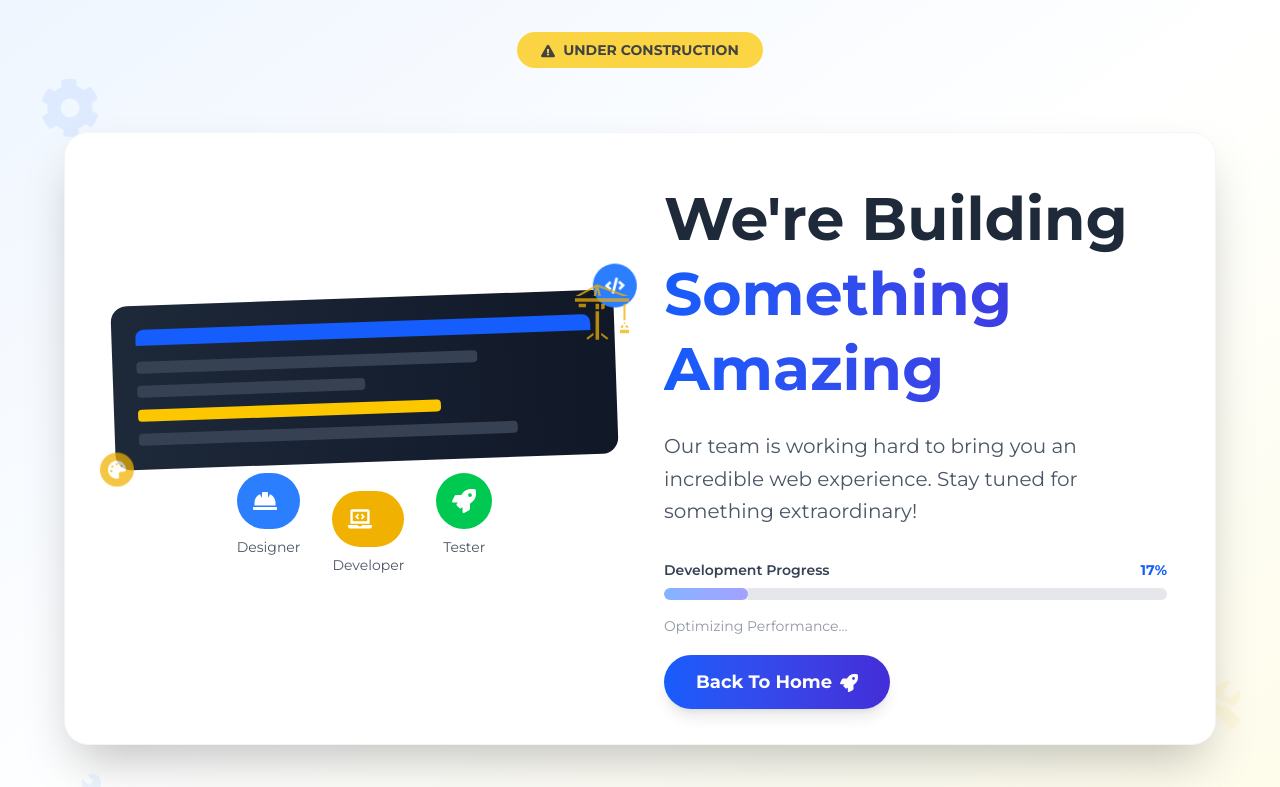
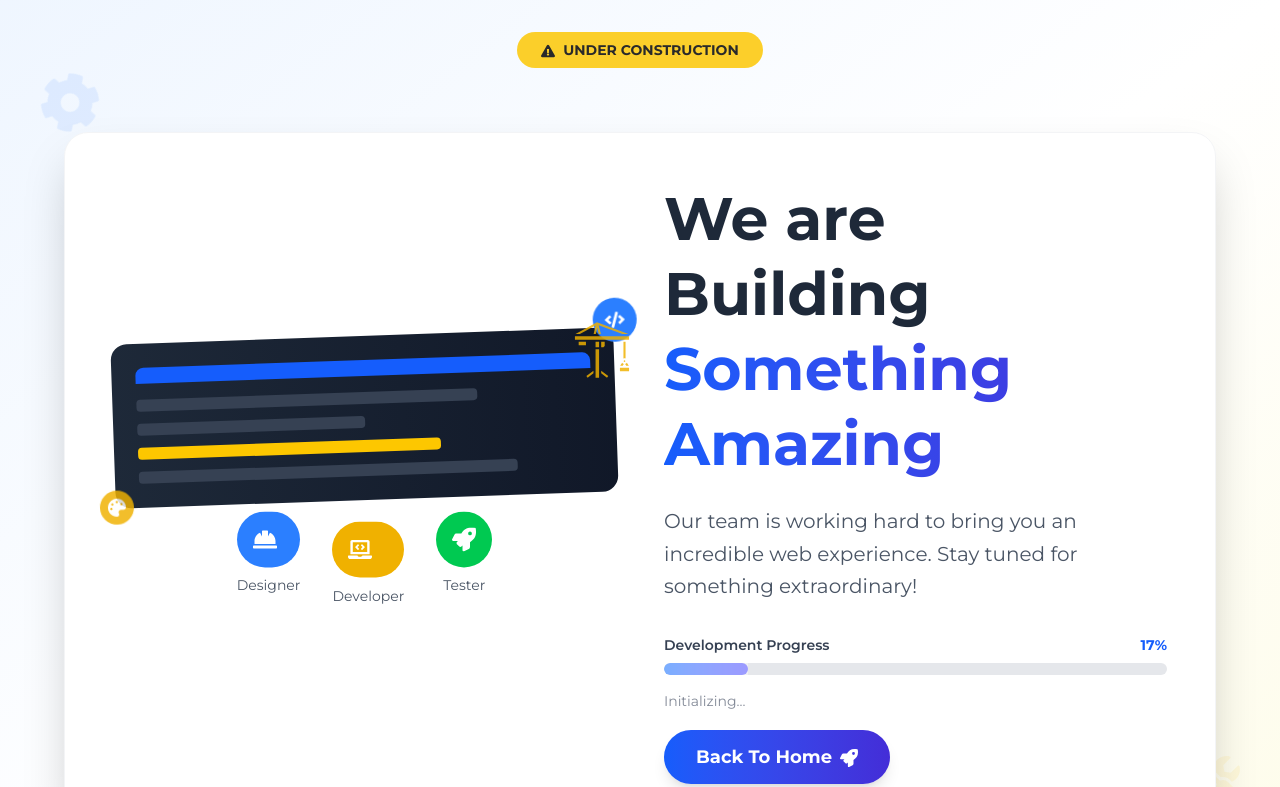
Before and after one commit to harshit0808sharma/offer-letter-generator, a Next.js app: page /about in a window 1280 px wide. Shown: the top 787 px of the page. Built offline with nearby package versions, Linux system fonts and the light colour scheme.

Commit message:
some useEffect and entities changes

```diff
--- a/app/about/page.js
+++ b/app/about/page.js
@@ -11,6 +11,7 @@ import {
 import Header from '../components/Layout/Header';
 import Footer from '../components/Layout/Footer';
 import UnderDevelopmentPage from '../components/Layout/UD';
+import Image from 'next/image';
 
 const containerVariants = {
   hidden: { opacity: 0 },
@@ -122,9 +123,11 @@ const AboutPage = () => {
                 className="text-center max-w-xs"
               >
                 {member.image ? (
-                  <img
+                  <Image
                     src={member.image}
                     alt={member.name}
+                    width={400}
+                    height={400}
                     className="w-36 h-36 rounded-full mx-auto mb-5 object-cover shadow-xl border-4 border-indigo-200"
                   />
                 ) : (
--- a/app/components/Layout/UD.js
+++ b/app/components/Layout/UD.js
@@ -50,7 +50,7 @@ const UnderDevelopmentPage = () => {
       clearInterval(interval);
       clearInterval(taskInterval);
     };
-  }, []);
+  }, [tasks]);
 
   return (
     <div className="min-h-screen bg-gradient-to-br from-blue-50 via-white to-yellow-50 relative overflow-hidden">
@@ -146,7 +146,7 @@ const UnderDevelopmentPage = () => {
               {/* Right Side - Content */}
               <div className="text-center lg:text-left">
                 <h1 className="text-5xl lg:text-6xl font-bold text-gray-800 mb-6 leading-tight">
-                  We're Building
+                  We are Building
                   <span className="text-transparent bg-clip-text bg-gradient-to-r from-blue-600 to-indigo-700 block">
                     Something Amazing
                   </span>
```
